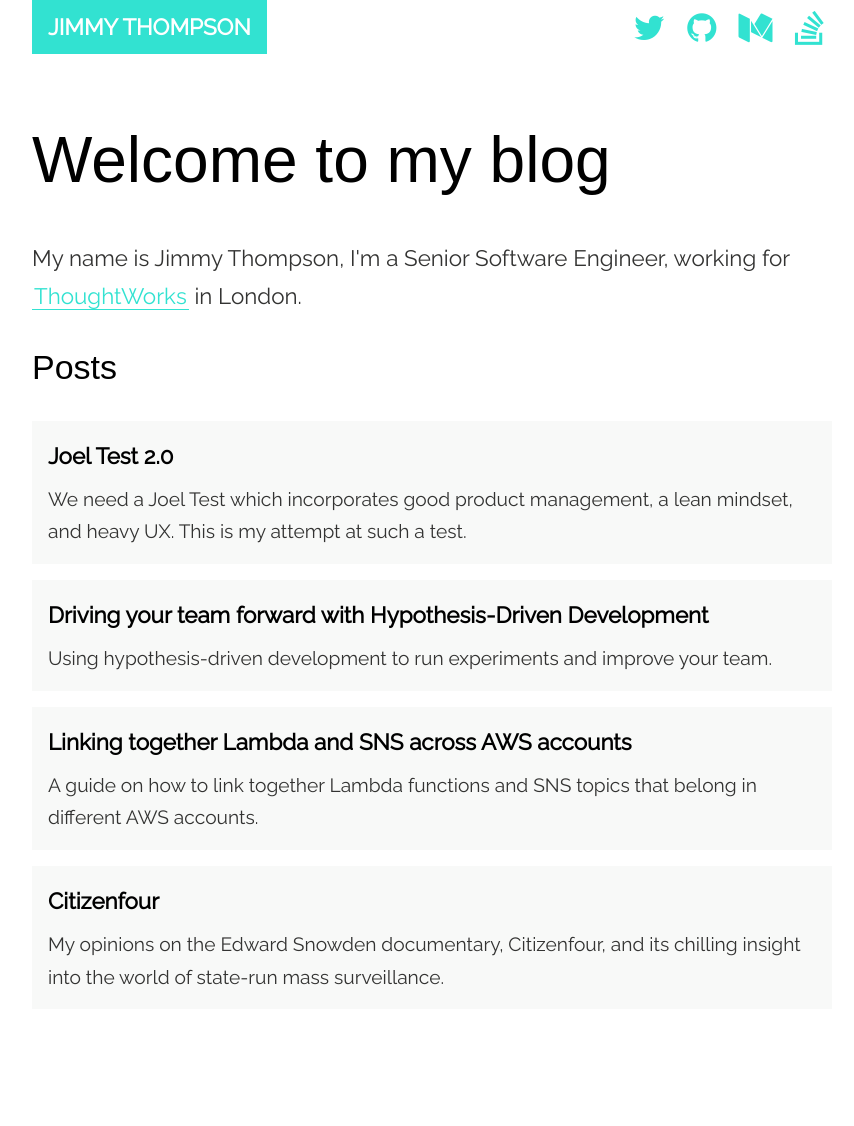
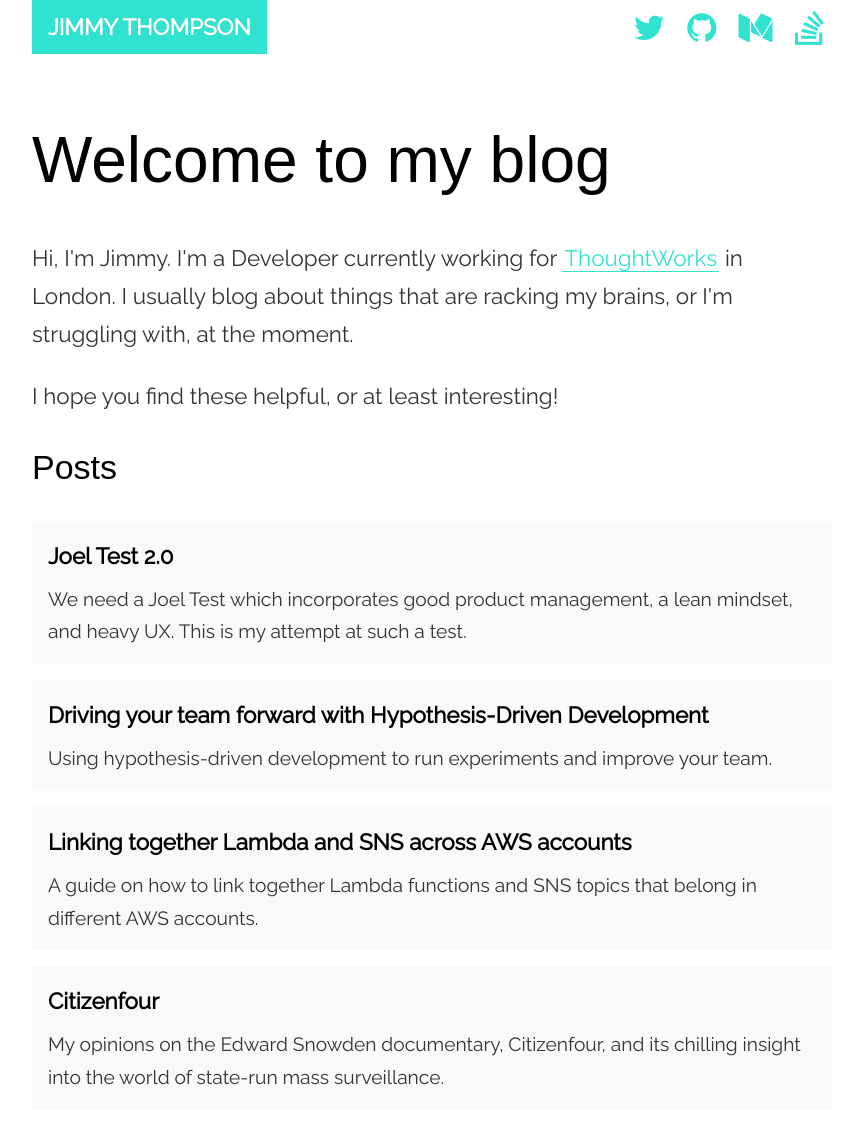
Before and after one commit to JimmyThompson/jimmythompson.co.uk, a Jekyll site: the page built from index.html, in a window 1280 px wide. Shown: the whole page, without its empty margins (208-1062 px from the left). Built offline with Jekyll 4.4.1, drawn with Linux system fonts in a browser that asks for light colours; nearby versions of some CDN libraries; some web fonts are replaced; before the commit the page ends 1025 px from its top, so only the background shows below that.

Commit message:
Change blurb on home page

```diff
--- a/index.html
+++ b/index.html
@@ -4,9 +4,12 @@ layout: main
 <section class="fixed-width">
   <h1>Welcome to my blog</h1>
   <p>
-    My name is Jimmy Thompson, I'm a Senior Software Engineer, working for
-    <a href="https://thoughtworks.com">ThoughtWorks</a> in London.
+    Hi, I'm Jimmy. I'm a Developer currently working for
+    <a href="https://thoughtworks.com">ThoughtWorks</a> in London. I usually
+    blog about things that are racking my brains, or I'm struggling with, at the
+    moment.
   </p>
+  <p>I hope you find these helpful, or at least interesting!</p>
   <h2>Posts</h2>
   <ul class="blog-list listing">
     {% for post in site.posts %}
```
